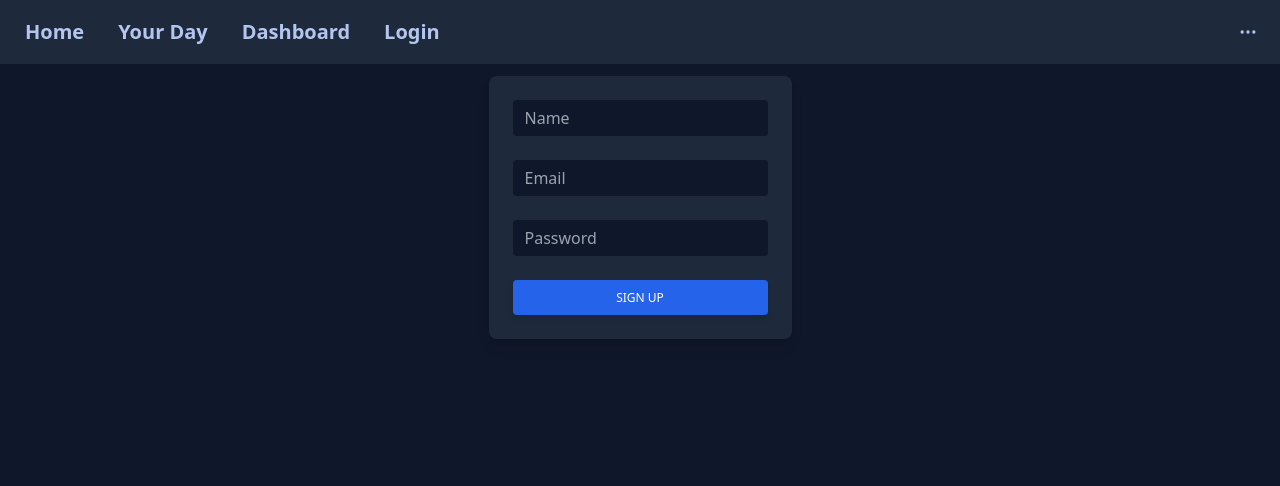
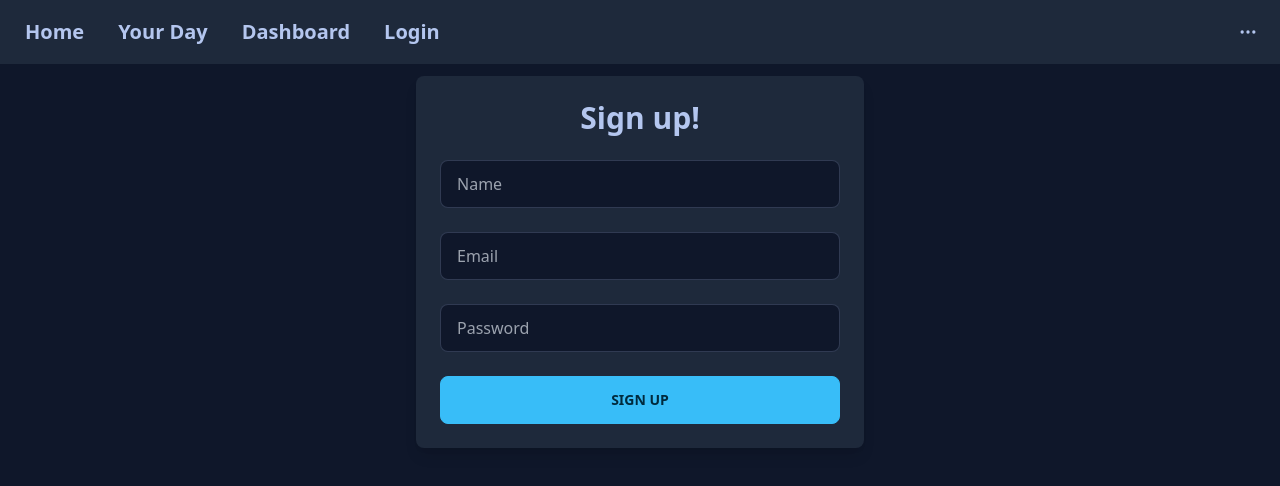
Before and after one commit to Nghia314/new5hark, a React (Create React App) app in the folder client/: page / in a window 1280 px wide. Shown: the top 486 px of the page. Built offline with nearby package versions, Linux system fonts and the light colour scheme.

Commit message:
Added stylings to signup form

```diff
--- a/client/src/components/SignupForm.jsx
+++ b/client/src/components/SignupForm.jsx
@@ -6,15 +6,17 @@ function SignupForm() {
 
   return (
     <>
-      <div className="block p-6 rounded-lg text-light shadow-lg bg-neutral max-w-md">
+      <div className="block p-6 rounded-lg text-light shadow-lg bg-neutral w-full max-w-md">
+        <h2 className="text-center text-3xl font-bold mb-6">Sign up!</h2>
         <form>
           <div className="form-group mb-6">
             <input
               type="text"
-              className="form-control block w-full px-3 py-1.5 m-0
-                text-base font-normal text-light
-                bg-base-100 bg-clip-padding border-gray-300 rounded transition ease-in-out
-                focus:bg-base-100 focus:outline-primary focus:outline-none"
+              className="input input-bordered w-full focus:input-primary"
+              // className="form-control block w-full px-3 py-1.5 m-0
+              //   text-base font-normal text-light
+              //   bg-base-100 bg-clip-padding border-gray-300 rounded transition ease-in-out
+              //   focus:bg-base-100 focus:outline-primary focus:outline-none"
               name="name"
               aria-describedby="emailHelp123"
               placeholder="Name"
@@ -24,10 +26,11 @@ function SignupForm() {
           <div className="form-group mb-6">
             <input
               type="email"
-              className="form-control block w-full px-3 py-1.5 m-0
-                text-base font-normal text-light
-                bg-base-100 bg-clip-padding border-gray-300 rounded transition ease-in-out
-                focus:bg-base-100 focus:outline-primary focus:outline-none"
+              className="input input-bordered w-full focus:input-primary"
+              // className="form-control block w-full px-3 py-1.5 m-0
+              //   text-base font-normal text-light
+              //   bg-base-100 bg-clip-padding border-gray-300 rounded transition ease-in-out
+              //   focus:bg-base-100 focus:outline-primary focus:outline-none"
               id="exampleInput125"
               placeholder="Email"
             />
@@ -35,17 +38,21 @@ function SignupForm() {
           <div className="form-group mb-6">
             <input
               type="password"
-              className="form-control block w-full px-3 py-1.5 m-0
-                text-base font-normal text-light
-                bg-base-100 bg-clip-padding border-gray-300 rounded transition ease-in-out
-                focus:bg-base-100 focus:outline-primary focus:outline-none"
+              className="input input-bordered w-full focus:input-primary"
+              // className="form-control block w-full px-3 py-1.5 m-0
+              //   text-base font-normal text-light
+              //   bg-base-100 bg-clip-padding border-gray-300 rounded transition ease-in-out
+              //   focus:bg-base-100 focus:outline-primary focus:outline-none"
               id="exampleInput126"
               placeholder="Password"
             />
           </div>
           <button
             type="submit"
-            className=" w-full px-6 py-2.5 bg-blue-600 text-white font-medium text-xs leading-tight uppercase rounded shadow-md hover:bg-blue-700 hover:shadow-lg focus:bg-blue-700 focus:shadow-lg focus:outline-none focus:ring-0 active:bg-blue-800 active:shadow-lg transition duration-150 ease-in-out"
+            className="btn btn-primary w-full"
+            // className="w-full px-6 py-2.5 bg-primary text-white font-medium text-xs leading-tight uppercase rounded shadow-md
+            // hover:bg-blue-700 hover:shadow-lg
+            // focus:shadow-lg focus:outline-none focus:ring-0 active:bg-blue-800 active:shadow-lg transition duration-150 ease-in-out"
           >
             Sign up
           </button>
```
